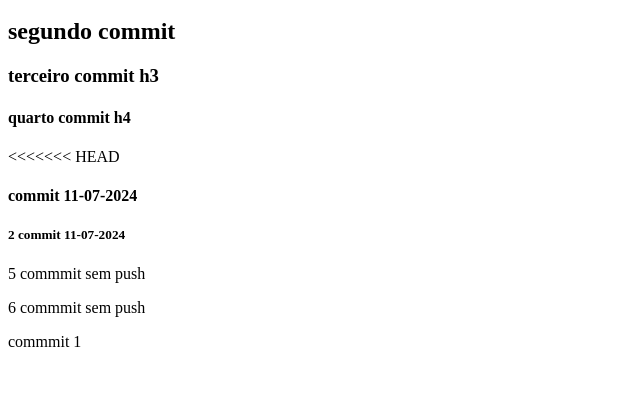
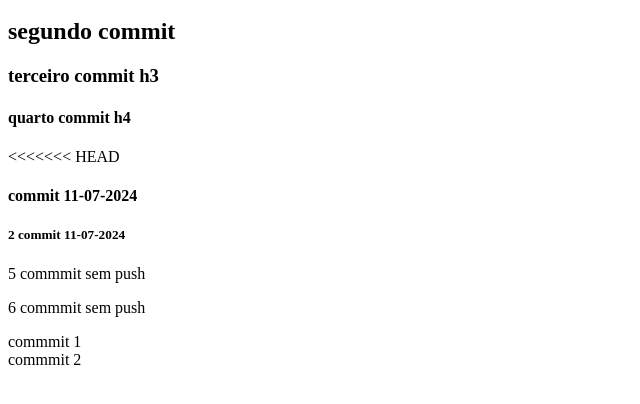
Before and after one commit to gabrielrsantana/rebasetest, a plain HTML site: page index.html in a window 1280 px wide. Shown: the part 48-452 px from the top of the page, without its empty margins (0-640 px from the left). Drawn offline with Linux system fonts and the light colour scheme.

Commit message:
meu 2 div commit

```diff
--- a/index.html
+++ b/index.html
@@ -15,3 +15,7 @@
 <div>
 	commmit 1
 </div>
+
+<div>
+	commmit 2
+</div>
```
